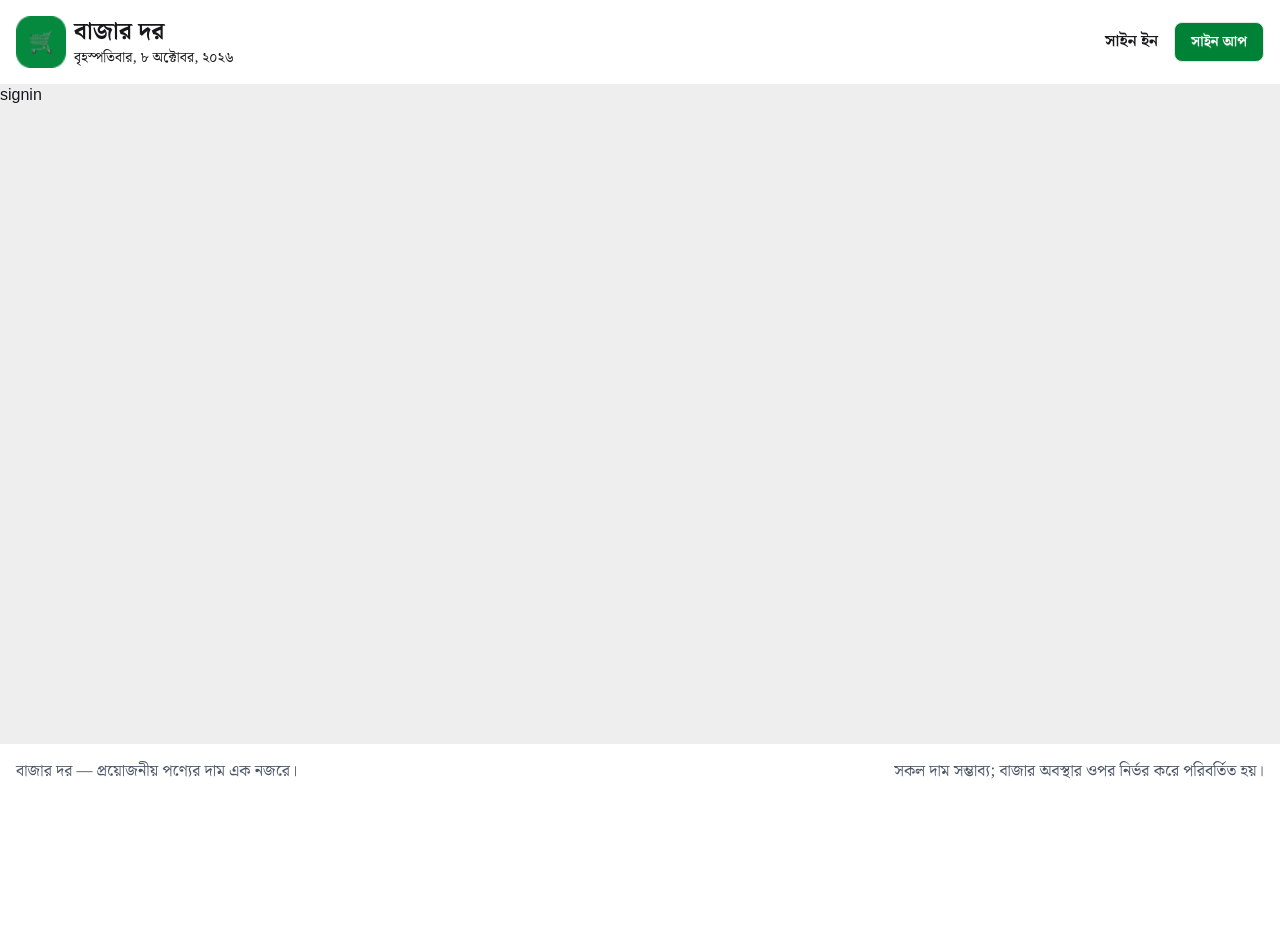
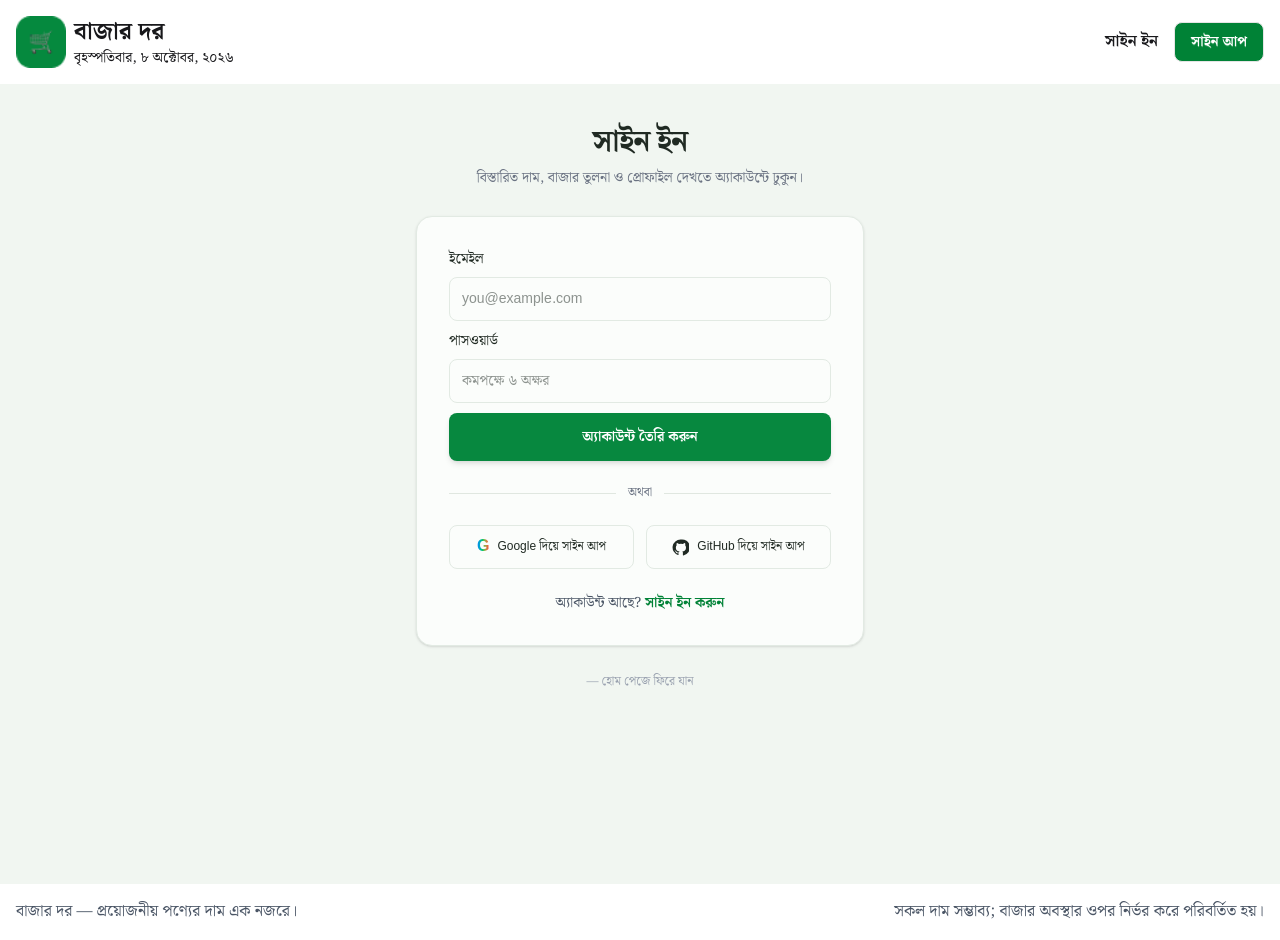
Before and after one commit to yeasinkhan08/bazar-dor-online-shoping, a Next.js app: page /sign-in in a window 1280 px wide. Before the commit the page ends 800 px from the top, so only its background shows below. Built offline with nearby package versions, Linux system fonts and the light colour scheme.

Commit message:
feat:add a signin page

```diff
--- a/src/app/sign-in/page.jsx
+++ b/src/app/sign-in/page.jsx
@@ -1,7 +1,115 @@
 import React from "react";
+import Link from "next/link";
 
-const signInPage = () => {
-  return <div>signin</div>;
+const SignupPage = () => {
+  return (
+    <main className="flex min-h-screen flex-col items-center bg-[#f1f6f1] px-4 py-10 text-[#202a23]">
+      {/* Heading */}
+      <div className="mb-7 text-center">
+        <h1 className="text-3xl font-bold tracking-tight">সাইন ইন</h1>
+
+        <p className="mt-2 text-sm text-gray-500">
+          বিস্তারিত দাম, বাজার তুলনা ও প্রোফাইল দেখতে অ্যাকাউন্টে ঢুকুন।
+        </p>
+      </div>
+
+      {/* Signup Card */}
+      <div className="w-full max-w-md rounded-2xl border border-[#e2eae3] bg-[#fbfdfb] p-6 shadow-sm sm:p-8">
+        <form className="space-y-2.5">
+          {/* Email */}
+          <div>
+            <label htmlFor="email" className="mb-2 block text-sm font-medium">
+              ইমেইল
+            </label>
+            <input
+              id="email"
+              type="email"
+              placeholder="you@example.com"
+              required
+              className="h-11 w-full rounded-lg border border-[#e2eae3] bg-transparent px-3 text-sm outline-none transition focus:border-green-600 focus:ring-2 focus:ring-green-100"
+            />
+          </div>
+
+          {/* Password */}
+          <div>
+            <label
+              htmlFor="password"
+              className="mb-2 block text-sm font-medium"
+            >
+              পাসওয়ার্ড
+            </label>
+            <input
+              id="password"
+              type="password"
+              placeholder="কমপক্ষে ৬ অক্ষর"
+              minLength={6}
+              required
+              className="h-11 w-full rounded-lg border border-[#e2eae3] bg-transparent px-3 text-sm outline-none transition focus:border-green-600 focus:ring-2 focus:ring-green-100"
+            />
+          </div>
+
+          {/* Signup Button */}
+          <button
+            type="submit"
+            className="h-12 w-full rounded-lg bg-[#07883f] text-sm font-semibold text-white shadow-md transition hover:bg-[#067536] active:scale-[0.99]"
+          >
+            অ্যাকাউন্ট তৈরি করুন
+          </button>
+        </form>
+
+        {/* Divider */}
+        <div className="my-6 flex items-center gap-3">
+          <div className="h-px flex-1 bg-[#e0e7e0]" />
+          <span className="text-xs text-gray-500">অথবা</span>
+          <div className="h-px flex-1 bg-[#e0e7e0]" />
+        </div>
+
+        {/* Social Signup */}
+        <div className="grid grid-cols-1 gap-3 sm:grid-cols-2">
+          <button
+            type="button"
+            className="flex h-11 items-center justify-center gap-2 rounded-lg border border-[#e2eae3] text-xs font-medium transition hover:bg-gray-100"
+          >
+            <span className="bg-gradient-to-r from-blue-500 via-green-500 to-red-500 bg-clip-text text-base font-bold text-transparent">
+              G
+            </span>
+            Google দিয়ে সাইন আপ
+          </button>
+
+          <button
+            type="button"
+            className="flex h-11 items-center justify-center gap-2 rounded-lg border border-[#e2eae3] text-xs font-medium transition hover:bg-gray-100"
+          >
+            <svg
+              xmlns="http://www.w3.org/2000/svg"
+              width="17"
+              height="17"
+              viewBox="0 0 24 24"
+              fill="currentColor"
+              aria-hidden="true"
+            >
+              <path d="M12 .8a11.2 11.2 0 0 0-3.54 21.83c.56.1.77-.24.77-.54v-2.1c-3.13.68-3.79-1.33-3.79-1.33-.51-1.3-1.25-1.65-1.25-1.65-1.02-.7.08-.69.08-.69 1.13.08 1.73 1.16 1.73 1.16 1 .1.76 2.07 3.87 1.43.1-.73.4-1.22.7-1.5-2.5-.28-5.12-1.25-5.12-5.57 0-1.23.44-2.23 1.16-3.02-.12-.28-.5-1.43.11-2.98 0 0 .95-.3 3.08 1.15a10.7 10.7 0 0 1 5.6 0c2.14-1.45 3.08-1.15 3.08-1.15.61 1.55.23 2.7.12 2.98.72.79 1.15 1.79 1.15 3.02 0 4.33-2.62 5.28-5.13 5.56.4.35.75 1.03.75 2.08v3.1c0 .3.2.65.77.54A11.2 11.2 0 0 0 12 .8Z" />
+            </svg>
+            GitHub দিয়ে সাইন আপ
+          </button>
+        </div>
+
+        {/* Login Link */}
+        <p className="mt-6 text-center text-sm text-gray-600">
+          অ্যাকাউন্ট আছে?{" "}
+          <Link
+            href="/login"
+            className="font-semibold text-green-700 hover:underline"
+          >
+            সাইন ইন করুন
+          </Link>
+        </p>
+      </div>
+
+      {/* Footer */}
+      <p className="mt-7 pb-3 text-xs text-gray-400">— হোম পেজে ফিরে যান</p>
+    </main>
+  );
 };
 
-export default signInPage;
+export default SignupPage;
```
